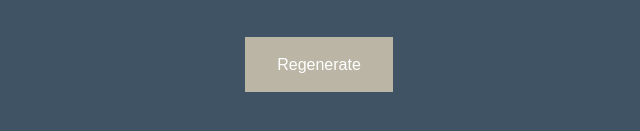
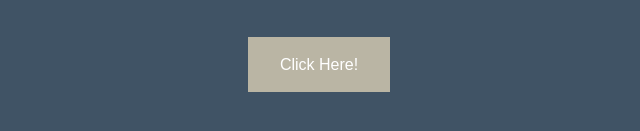
Before and after one commit to ajs1592/CodingGenerator, a plain HTML site: page index.html in a window 1280 px wide. Shown: the part 433-564 px from the top of the page, 321-961 px from the left. Drawn offline with nearby package versions, Linux system fonts and the light colour scheme.

Commit message:
Update index.html

```diff
--- a/index.html
+++ b/index.html
@@ -19,7 +19,7 @@
 <h2></h2>
 
 <div class="button">
-<button type="button" name="button">Regenerate</button>
+<button type="button" name="button">Click Here!</button>
 </div>
   <script type="text/javascript" src="index.js"> </script>
 
```
